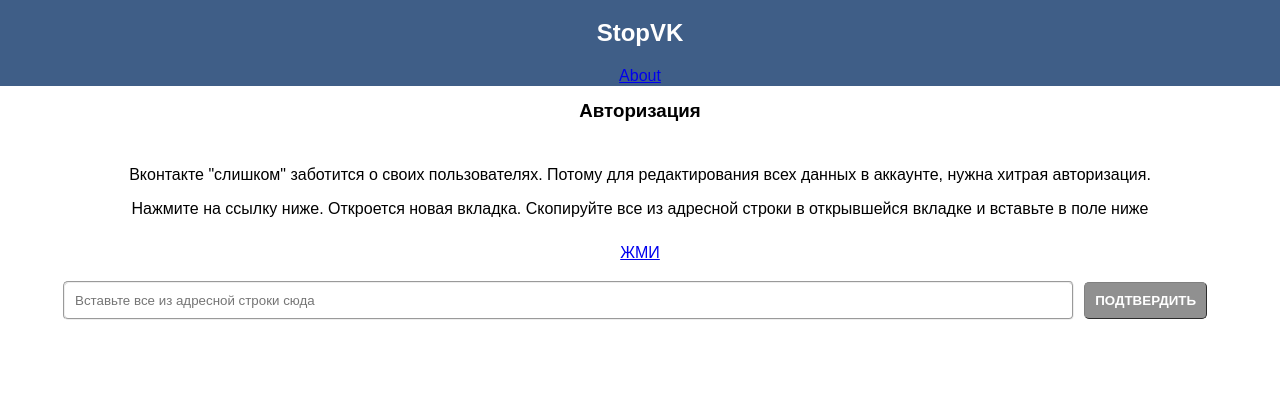
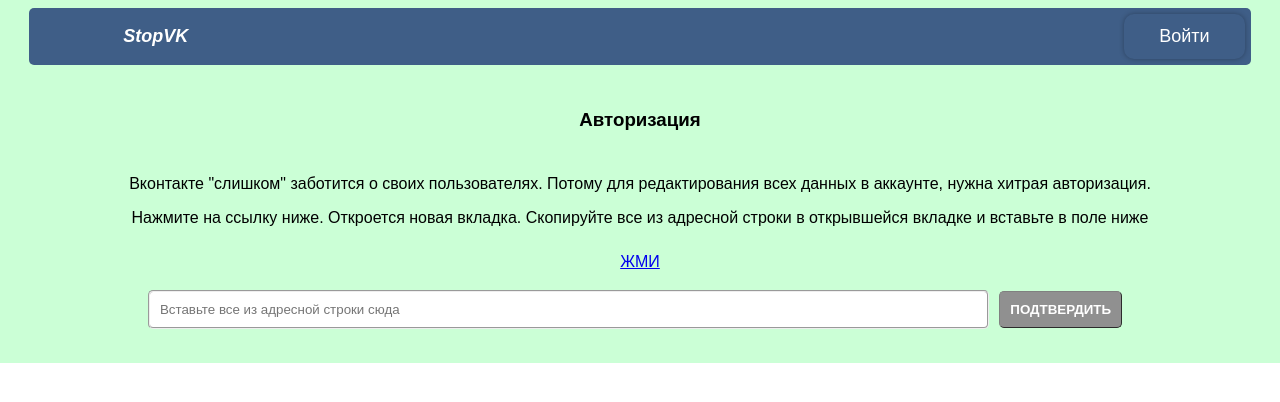
Before and after one commit to nekifirus/stopvk, a React (Create React App) app: page / in a window 1280 px wide. Shown: the top 402 px of the page. Built offline with nearby package versions, Linux system fonts and the light colour scheme.

Commit message:
maked layout

```diff
--- a/src/actions/AuthActions.js
+++ b/src/actions/AuthActions.js
@@ -20,7 +20,7 @@
   const auth = state.auth
 
 
-  jsonp(`https://api.vk.com/method/users.get?user_ids=${auth.user_id}&fields=photo_100&v=5.68`,
+  jsonp(`https://api.vk.com/method/users.get?user_ids=${auth.user_id}&fields=photo_50&v=5.68`,
 
    function(err, data) {
     if (err) {
--- /dev/null
+++ b/src/components/Layout.js
@@ -0,0 +1,19 @@
+import React, { Component } from 'react'
+import '../stylesheets/Layout.css'
+
+
+
+export default class Layout extends Component {
+  render () {
+    return <div className="App">
+        <div className="Header">
+          <div className="Logo">StopVK</div>
+          <div className="Nav"></div>
+          <div className="rightbut loginbtn">Войти</div>
+        </div>
+        <div className="Main">{this.props.children}</div>
+        <div className="Footer"></div>
+    </div>
+
+  }
+}
--- a/src/components/User.js
+++ b/src/components/User.js
@@ -11,10 +11,10 @@
 
 
     return <div className='user'>
-        <div>
-            <img src={info.photo_100} alt='avatar' className="avatar"></img>
+          <div>
+            <img src={info.photo_50} alt='avatar' className="avatar"></img>
 
-            <p>Привет, {info.first_name} {info.last_name}!</p>
+            <p>{info.first_name} <br /> {info.last_name}!</p>
 
           </div>
         {error ? <p className='error'> {error}. <br /> Попробуйте еще раз.</p> : ''}
--- a/src/containers/App.js
+++ b/src/containers/App.js
@@ -15,17 +15,15 @@
     const {auth} = this.props
 
 
-    return <div className="App">
-      <div className="App-header">
-        <h2>StopVK</h2>
-        <Link to="/about">About</Link>
-      </div>
+    return <div>
+            {auth.user_id
+              ? (<User info={auth.info}/>)
+              : <Auth/>
+            }
 
-      {auth.user_id
-        ? (<User info={auth.info} />)
-        : <Auth />
-      }
-    </div>
+
+
+          </div>
   }
 }
 
--- a/src/index.js
+++ b/src/index.js
@@ -2,13 +2,14 @@
 import { render } from 'react-dom';
 import { Provider } from 'react-redux';
 import configureStore from './store/configureStore'
-import { Router, Route, Switch } from 'react-router-dom'
+import { Router, Route } from 'react-router-dom'
 
 import createBrowserHistory from 'history/createBrowserHistory'
 
 import './index.css';
 import App from './containers/App';
 import Auth from './containers/Auth'
+import Layout from './components/Layout'
 
 import registerServiceWorker from './registerServiceWorker';
 
@@ -21,11 +22,11 @@
 render(
   <Provider store={store}>
     <Router history={history}>
-      <Switch>
-        <Route exact path="/" component={App} />
-        <Route path="/about" component={About} />
-        <Route path="/auth" component={Auth} />
-      </Switch>
+      <Layout>
+          <Route exact path ="/" component={App} />
+          <Route path="/about" component={About} />
+          <Route path="/auth" component={Auth} />
+      </Layout>
     </Router>
   </Provider>,
    document.getElementById('root')
--- a/src/stylesheets/App.css
+++ b/src/stylesheets/App.css
@@ -7,7 +7,7 @@
 
 .App-header {
   background-color: rgb(63,94,135);
-  margin: -10px;
+  border-radius: 5px;
   padding: 1px;
   color: white;
 }
--- /dev/null
+++ b/src/stylesheets/Layout.css
@@ -0,0 +1,43 @@
+.App {
+  display: flex;
+  flex-direction: column;
+  justify-content: flex-start;
+  align-items: center;
+  background-color: #cbffd6;
+  margin: -10px;
+  padding: -10px;
+}
+
+.Header {
+  display: flex;
+  flex-grow: 2;
+  flex-direction: row;
+  align-items: center;
+  justify-content: space-around;
+  margin: 10px;
+  width: 95%;
+  background-color: rgb(63,94,135);
+  padding: 1px;
+  color: white;
+  border-radius: 5px;
+}
+.Logo {
+  flex-grow: 4;
+  margin: auto;
+
+  font-size: large;
+  font-style: italic;
+  font-weight: bolder;
+}
+.Nav {
+  flex-grow: 18;
+}
+.rightbut {
+  flex-grow: 1
+}
+
+.Main {
+  flex-grow: 20;
+  margin: auto;
+  padding: 10px;
+}
```
Also changed, not shown: src/containers/Textdata.js (added).
